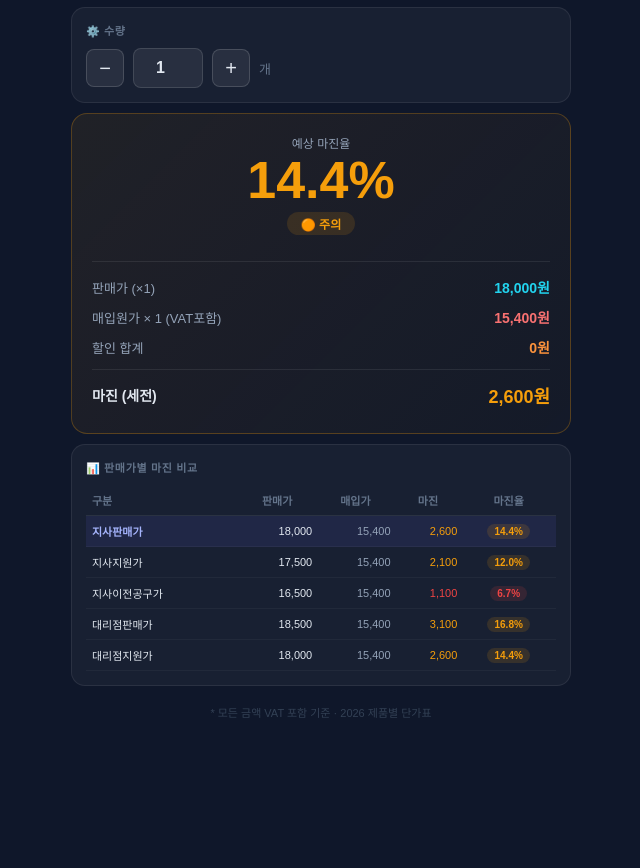
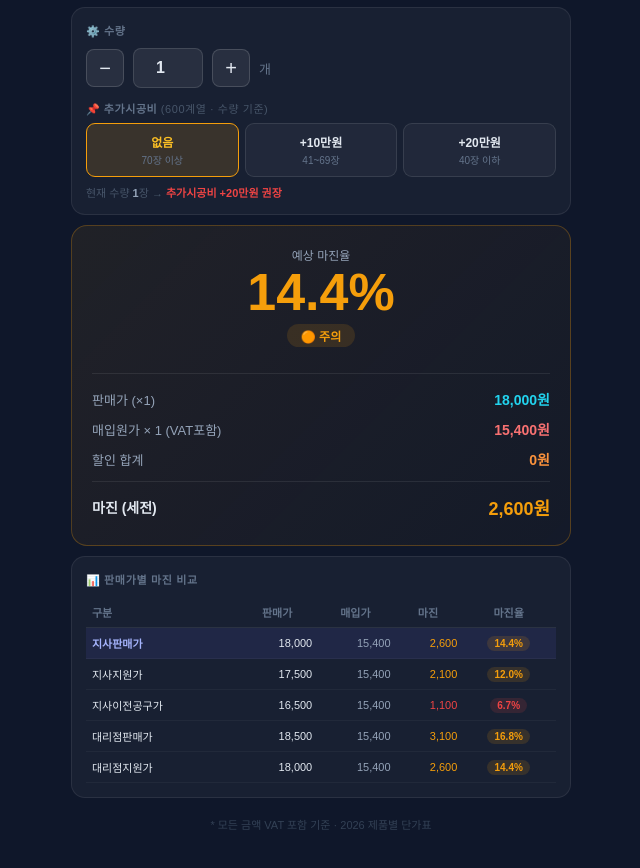
Before and after one commit to kinpds-max/matcel, a website: page margin.html in a window 1280 px wide. Shown: the part 1059-1927 px from the top of the page, without its empty margins (319-959 px from the left). Before the commit the page ends 1845 px from the top, so only its background shows below. Drawn offline with Linux system fonts and the light colour scheme.

Commit message:
추가시공비 기능 추가 (600계열 수량 기준)

```diff
--- a/margin.html
+++ b/margin.html
@@ -129,6 +129,15 @@ hr.dv { border:none; border-top:1px solid rgba(255,255,255,0.08); margin:7px 0;
 .prod-badge { display:inline-block; border-radius:20px; padding:3px 12px; font-size:11px; font-weight:700; margin-top:8px; }
 .sec-label { font-size:11px; color:#64748b; font-weight:600; margin-bottom:6px; }
 .footnote { text-align:center; font-size:11px; color:#334155; padding:8px 0 16px; }
+.ei-btn {
+  padding:9px 5px; border-radius:9px;
+  border:1px solid rgba(255,255,255,0.1);
+  background:rgba(255,255,255,0.04);
+  cursor:pointer; font-family:inherit; text-align:center;
+  transition:all .15s;
+}
+.ei-btn.on { border-color:#f59e0b; background:rgba(245,158,11,0.15); }
+.ei-btn.on span:first-child { color:#fbbf24 !important; }
 .grp-sep {
   grid-column:1/-1; font-size:11px; color:#64748b; font-weight:600;
   margin-top:4px; padding-top:8px; border-top:1px solid rgba(255,255,255,0.07);
@@ -220,6 +229,30 @@ hr.dv { border:none; border-top:1px solid rgba(255,255,255,0.08); margin:7px 0;
     <input type="number" id="qtyInp" class="qty-inp" value="1" min="1" oninput="calc()">
     <button class="qty-btn" onclick="chgQty(1)">+</button>
     <span style="font-size:13px;color:#64748b;white-space:nowrap;">개</span>
+  </div>
+  <!-- 추가시공비 (600계열만) -->
+  <div id="extraInstallWrap" style="margin-top:12px;display:none;">
+    <div style="font-size:11px;font-weight:700;color:#64748b;letter-spacing:.05em;margin-bottom:7px;">
+      📌 추가시공비 <span style="color:#475569;font-weight:400;">(600계열 · 수량 기준)</span>
+    </div>
+    <div style="display:grid;grid-template-columns:1fr 1fr 1fr;gap:6px;">
+      <button class="ei-btn on" id="ei0" onclick="setEI(0,0)">
+        <span style="display:block;font-size:12px;font-weight:700;color:#e2e8f0;">없음</span>
+        <span style="display:block;font-size:10px;color:#64748b;margin-top:2px;">70장 이상</span>
+      </button>
+      <button class="ei-btn" id="ei1" onclick="setEI(1,100000)">
+        <span style="display:block;font-size:12px;font-weight:700;color:#e2e8f0;">+10만원</span>
+        <span style="display:block;font-size:10px;color:#64748b;margin-top:2px;">41~69장</span>
+      </button>
+      <button class="ei-btn" id="ei2" onclick="setEI(2,200000)">
+        <span style="display:block;font-size:12px;font-weight:700;color:#e2e8f0;">+20만원</span>
+        <span style="display:block;font-size:10px;color:#64748b;margin-top:2px;">40장 이하</span>
+      </button>
+    </div>
+    <div style="font-size:11px;color:#475569;margin-top:7px;">
+      현재 수량 <strong id="qtyHint" style="color:#94a3b8;">—</strong>장 →
+      <span id="eiSuggest" style="color:#f59e0b;font-weight:600;"></span>
+    </div>
   </div>
 </div>
 
@@ -366,8 +399,9 @@ const SZ_COL = {
   "1200×1200":"#a855f7","1200×640":"#ef4444","1200×600":"#06b6d4"
 };
 
-let sellMode = 'jisa';
-let selKey   = null;
+let sellMode    = 'jisa';
+let selKey      = null;
+let extraInstall = 0;  // 추가시공비 (0 / 100000 / 200000)
 
 function init() { onProd(); }
 
@@ -378,6 +412,8 @@ function onProd() {
   b.style.cssText = `background:${col}22;border:1px solid ${col}55;color:${col}`;
   b.textContent = p.sz;
   selKey = null;
+  extraInstall = 0;
+  [0,1,2].forEach(i => { const b=document.getElementById('ei'+i); if(b) b.classList.toggle('on',i===0); });
   buildPriceGrids(p);
   buildDiscGrid(p);
   calc();
@@ -484,6 +520,33 @@ function setSellMode(mode) {
   calc();
 }
 
+function setEI(idx, amt) {
+  extraInstall = amt;
+  [0,1,2].forEach(i => document.getElementById('ei'+i).classList.toggle('on', i===idx));
+  calc();
+}
+
+function autoSuggestEI(qty) {
+  const wrap = document.getElementById('extraInstallWrap');
+  const p = getP();
+  const is600 = p.sz === '600';
+  wrap.style.display = is600 ? '' : 'none';
+  if(!is600) return;
+
+  document.getElementById('qtyHint').textContent = qty;
+  const el = document.getElementById('eiSuggest');
+  if(qty <= 40) {
+    el.textContent = '추가시공비 +20만원 권장';
+    el.style.color = '#ef4444';
+  } else if(qty <= 69) {
+    el.textContent = '추가시공비 +10만원 권장';
+    el.style.color = '#f59e0b';
+  } else {
+    el.textContent = '추가시공비 없음';
+    el.style.color = '#22c55e';
+  }
+}
+
 function chgQty(d) {
   const inp = document.getElementById('qtyInp');
   inp.value = Math.max(1,(+inp.value||1)+d);
@@ -493,6 +556,7 @@ function chgQty(d) {
 function calc() {
   const p   = getP();
   const qty = Math.max(1, +document.getElementById('qtyInp').value || 1);
+  autoSuggestEI(qty);
 
   // 매입원가: 공장공급가 × 1.1 (VAT 포함으로 통일)
   const buyUnit = Math.round(p.buy * 1.1);
@@ -536,7 +600,7 @@ function calc() {
   const totalSell  = sellUnit * qty;
   const totalBuy   = buyUnit  * qty;
   const totalDisc  = totalDiscUnit * qty;
-  const netSell    = totalSell - totalDisc;
+  const netSell    = totalSell - totalDisc - extraInstall;
   const margin     = netSell - totalBuy;
   const mRate      = netSell > 0 ? (margin/netSell)*100 : 0;
   const mc         = mcolor(mRate);
@@ -551,6 +615,18 @@ function calc() {
   document.getElementById('rSell').textContent    = fmt(totalSell)+'원';
   document.getElementById('rBuy').textContent     = fmt(totalBuy)+'원';
   document.getElementById('rDiscTotal').textContent = totalDisc>0?'−'+fmt(totalDisc)+'원':'0원';
+  // 추가시공비 행 동적 생성
+  let eiRow = document.getElementById('rExtraInstall');
+  if(!eiRow) {
+    eiRow = document.createElement('div');
+    eiRow.id = 'rExtraInstall';
+    eiRow.className = 'rrow';
+    document.getElementById('rDiscTotal').parentNode.insertBefore(eiRow, document.getElementById('rDiscTotal').nextSibling);
+  }
+  eiRow.style.display = extraInstall > 0 ? '' : 'none';
+  eiRow.innerHTML = extraInstall > 0
+    ? `<span class="lbl">↳ 추가시공비</span><span class="val" style="color:#fb923c;">−${fmt(extraInstall)}원</span>`
+    : '';
   document.getElementById('rMargin').textContent  = fmt(margin)+'원';
   document.getElementById('rMargin').style.color  = mc;
   document.getElementById('mrRate').textContent   = mRate.toFixed(1)+'%';
```
